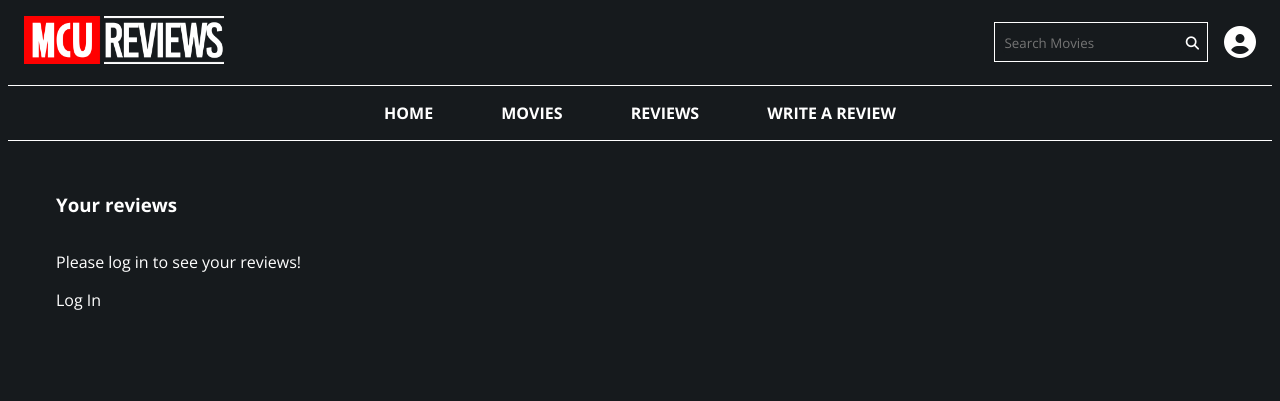
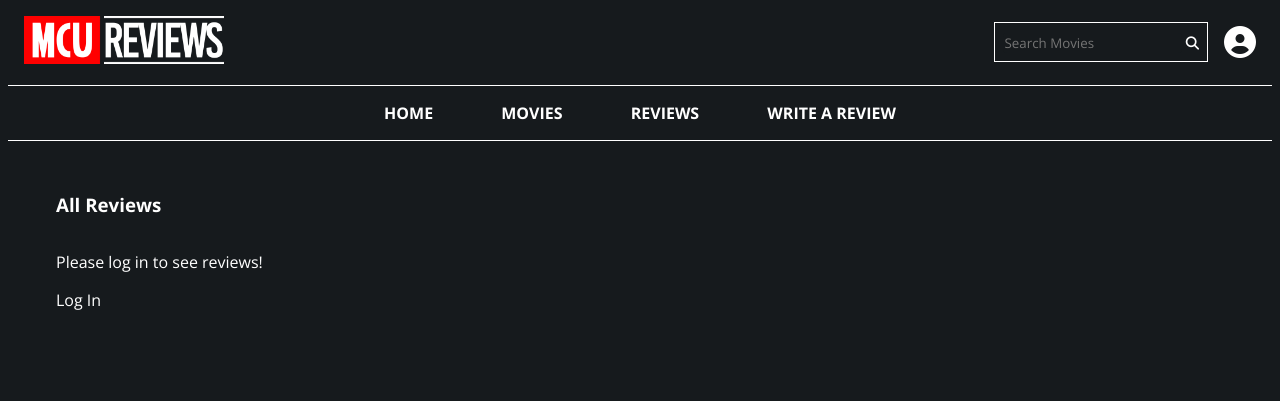
Before and after one commit to supriyasavaram/mcu, a Django app: page /reviews in a window 1280 px wide. Shown: the top 401 px of the page. Run offline with Django 3.2, Linux system fonts and the light colour scheme; data that the repository does not hold is empty; parts of the project's set-up code (start-up, migrations or seed data) failed here and were passed over; some libraries are stand-ins or nearby versions.

Commit message:
making reviews show all reviews again. minor UI edit for non logged in people

```diff
--- a/mcu_site/templates/reviews.html
+++ b/mcu_site/templates/reviews.html
@@ -18,7 +18,7 @@
         {% else %}
             <div class="row justify-content-center">
                 <div class="text-center">
-                    <h3>Your reviews</h3>
+                    <h3>All Reviews</h3>
                 </div>
             </div>
         {% endif %}
@@ -95,7 +95,7 @@
             <p>There are no reviews for this movie yet!</p>
             <p><a href ="/submit-review/{{ movie.title }}">Write a Review</a></p>
         {% elif not user.is_authenticated %}
-            <p>Please log in to see your reviews!</p>
+            <p>Please log in to see reviews!</p>
             <p><href="{% url 'signin' %}">Log In</a></p>
         {% else %}
             <p>There are no reviews!</p>
--- a/mcu_site/templates/submit_review.html
+++ b/mcu_site/templates/submit_review.html
@@ -52,7 +52,7 @@
         </div>
     </form>
     {% else %}
-    You must log in before you post a review
+    You must <a href="{% url 'signin'%}">log in</a> before you post a review
 
     {% endif %}
 {% endblock %}
--- a/mcu_site/views.py
+++ b/mcu_site/views.py
@@ -126,14 +126,14 @@ def search(request):
     return render(request, 'movies.html', context)
 
 def reviews(request, m_title=None):
-    if request.method == "POST":
+    if request.method == "POST":    # deleting a review written by you
         title = request.POST.get('delete_review', None)
         with connection.cursor() as cursor:
             cursor.execute('DELETE FROM mcu_site_review WHERE author_id=%s AND title_id=%s', [request.user.id, title])
 
     #all_reviews = Review.objects.all()
     if m_title is None:
-        movie_reviews = Review.objects.raw('SELECT * FROM mcu_site_review WHERE author_id=%s', [request.user.id])
+        movie_reviews = Review.objects.raw('SELECT * FROM mcu_site_review')
         #movie = Movie.objects.raw('SELECT id, title, year FROM mcu_site_movie WHERE id=%s LIMIT 1', [m_id])[0]
 
         zipstuff=zip(movie_reviews,stars_reviews(movie_reviews))
```
